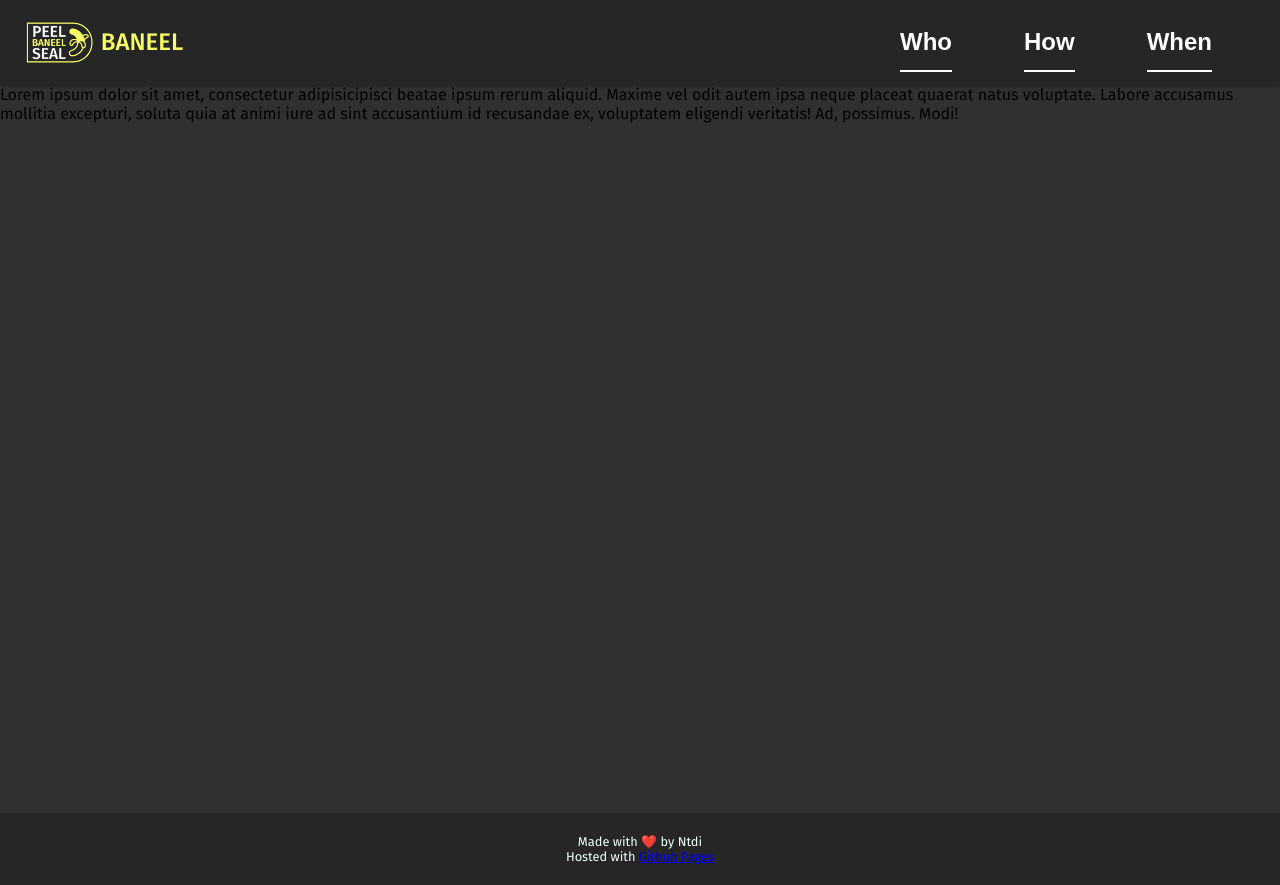
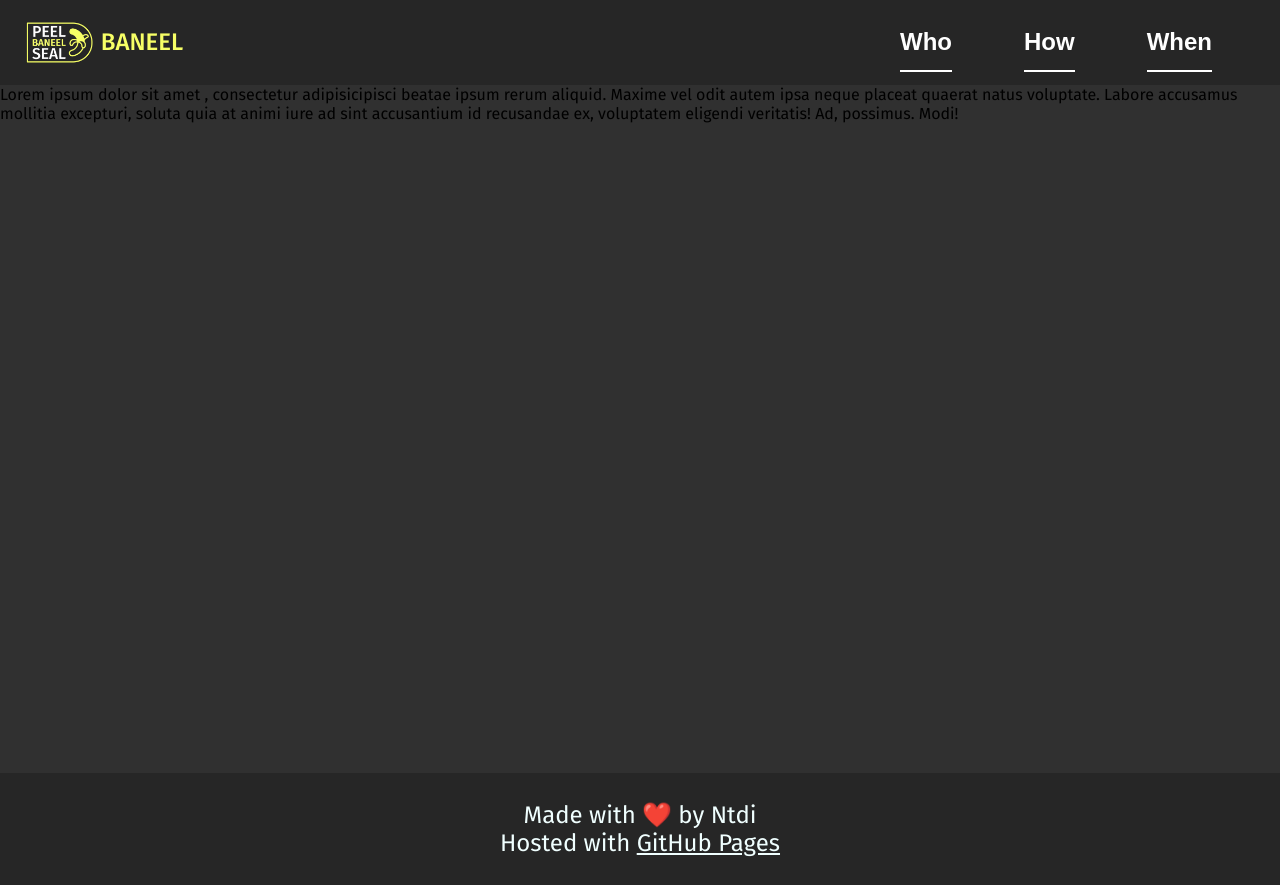
Before and after one commit to n-tdi/Baneel, a plain HTML site: page index.html in a window 1280 px wide. Drawn offline with Linux system fonts and the light colour scheme.

Commit message:
style github and add favicon

```diff
--- a/index.html
+++ b/index.html
@@ -6,6 +6,7 @@
     <meta name="viewport" content="width=device-width, initial-scale=1.0">
     <title>Baneel</title>
     <link rel="stylesheet" href="./styles/styles.css">
+    <link rel="icon" type="image/x-icon" href="./assets/banana-coloured.ico">
 </head>
 <body>
     <header>
@@ -26,13 +27,13 @@
     <main>
         <div class="content-wrap">
             <p>
-                Lorem ipsum dolor sit amet, consectetur adipisicipisci beatae ipsum rerum aliquid. Maxime vel odit autem ipsa neque placeat quaerat natus voluptate. Labore accusamus mollitia excepturi, soluta quia at animi iure ad sint accusantium id recusandae ex, voluptatem eligendi veritatis! Ad, possimus. Modi!
+                Lorem ipsum dolor sit amet , consectetur adipisicipisci beatae ipsum rerum aliquid. Maxime vel odit autem ipsa neque placeat quaerat natus voluptate. Labore accusamus mollitia excepturi, soluta quia at animi iure ad sint accusantium id recusandae ex, voluptatem eligendi veritatis! Ad, possimus. Modi!
             </p>
         </div>
         <footer>
             <span class="footer-copyright">Made with ❤️ by Ntdi</span>
             <span class="footer-host">
-                Hosted with <a href="https://github.com/n-tdi">Github Pages</a>
+                Hosted with <a class="footer-underline" href="https://github.com/n-tdi">GitHub Pages</a>
             </span>
         </footer>
     </main>
--- a/styles/styles.scss
+++ b/styles/styles.scss
@@ -3,7 +3,7 @@
 $bg-color: #262626;
 $text-yellow: #f7ff66;
 $text-white: azure;
-$footer-height: 2.5rem;
+$footer-height: 5rem;
 
 
 * {
@@ -12,7 +12,7 @@ $footer-height: 2.5rem;
     font-family: 'Fira Sans', sans-serif;
 }
 body {
-    background-color: #303030;
+    background-color: $bg-color;;
 }
 
 .header {
@@ -92,6 +92,7 @@ body {
 main {
     position: relative;
     min-height: 100vh;
+    background-color: #303030;
 }
 
 .content-wrap {
@@ -110,5 +111,9 @@ footer {
     position: absolute;
     width: 100%;
     height: $footer-height;
-    font-size: 0.8rem;
+    font-size: 1.5rem;
+
+    .footer-underline {
+       color: $text-white;
+    }
 }
```
Also changed, not shown: assets/banana-coloured.ico (added), assets/favicon.ico (added), styles/styles.css, 1 other file.
